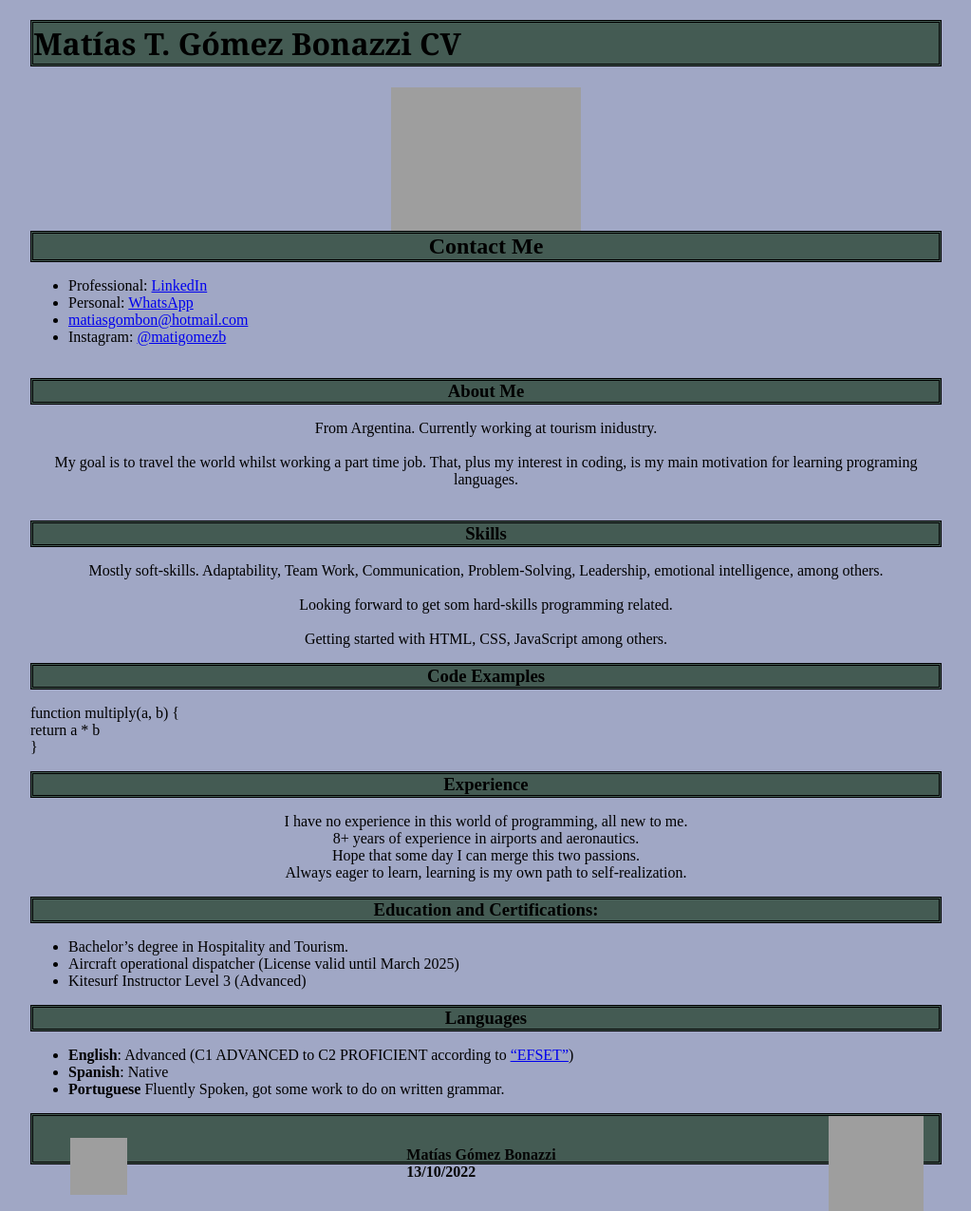
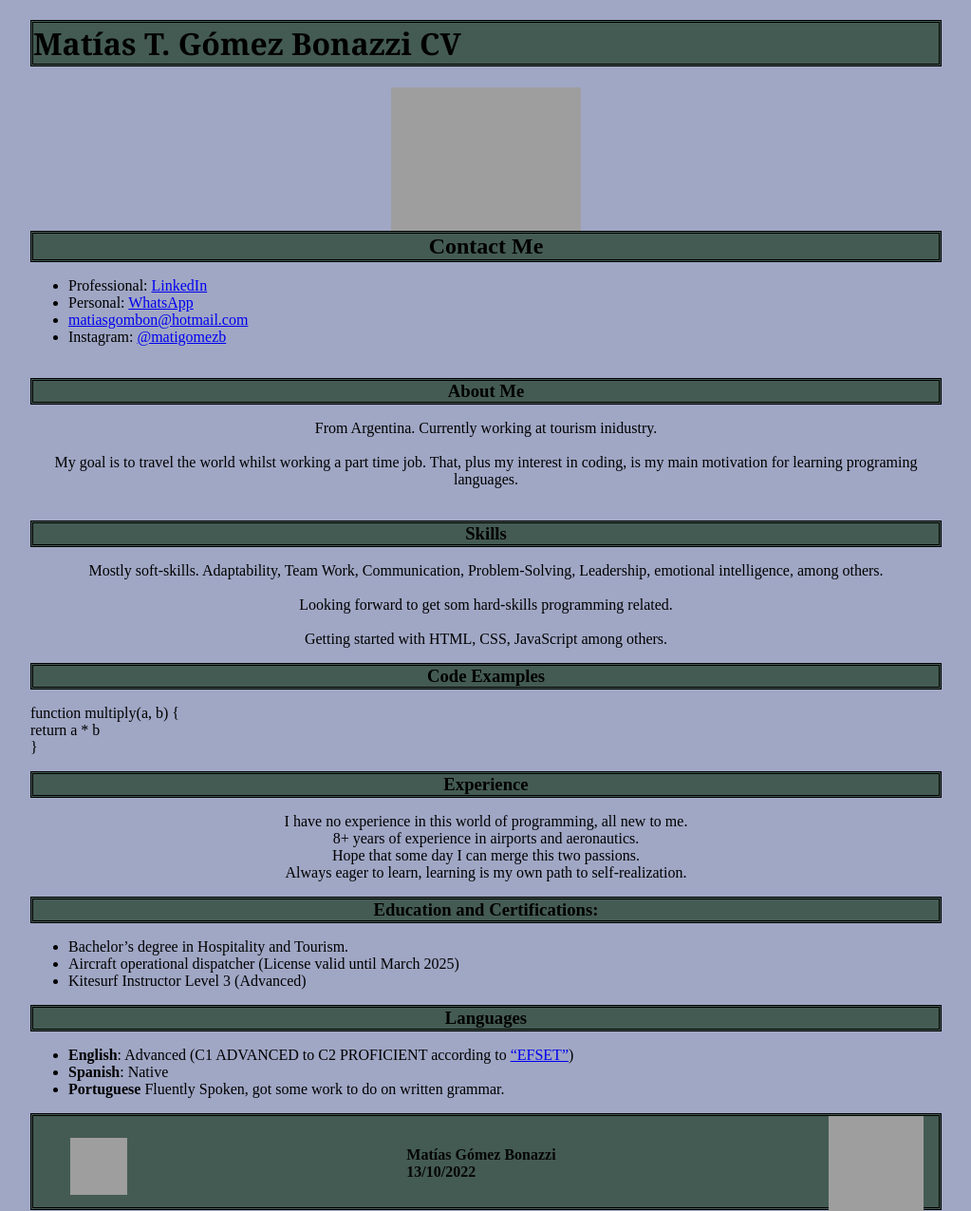
Before and after one commit to matiasgombon/rsschool-cv, a plain HTML site: page index.html in a window 1280 px wide. Shown: the whole page at 95% size, without its empty margins (128-1151 px from the left). Drawn offline with Linux system fonts and the light colour scheme; grey boxes are pictures that could not be loaded.

Commit message:
fix: footer height

```diff
--- a/style.css
+++ b/style.css
@@ -38,7 +38,7 @@ img {
 
 .footer {
     width: 100%;
-    height:1rem;
+    height:4rem;
     background-color:rgb(68, 91, 83);
     color: rgb(5, 5, 5);
     display: flex;
```
